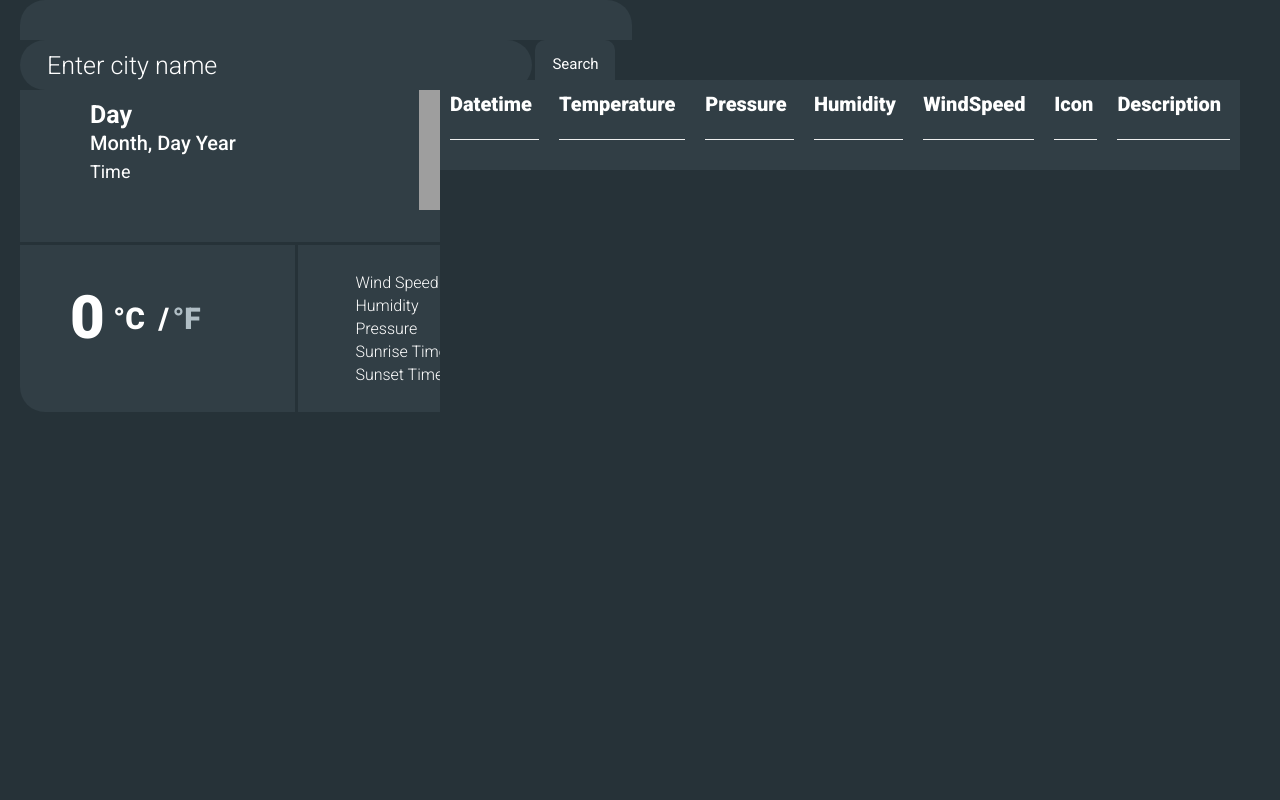
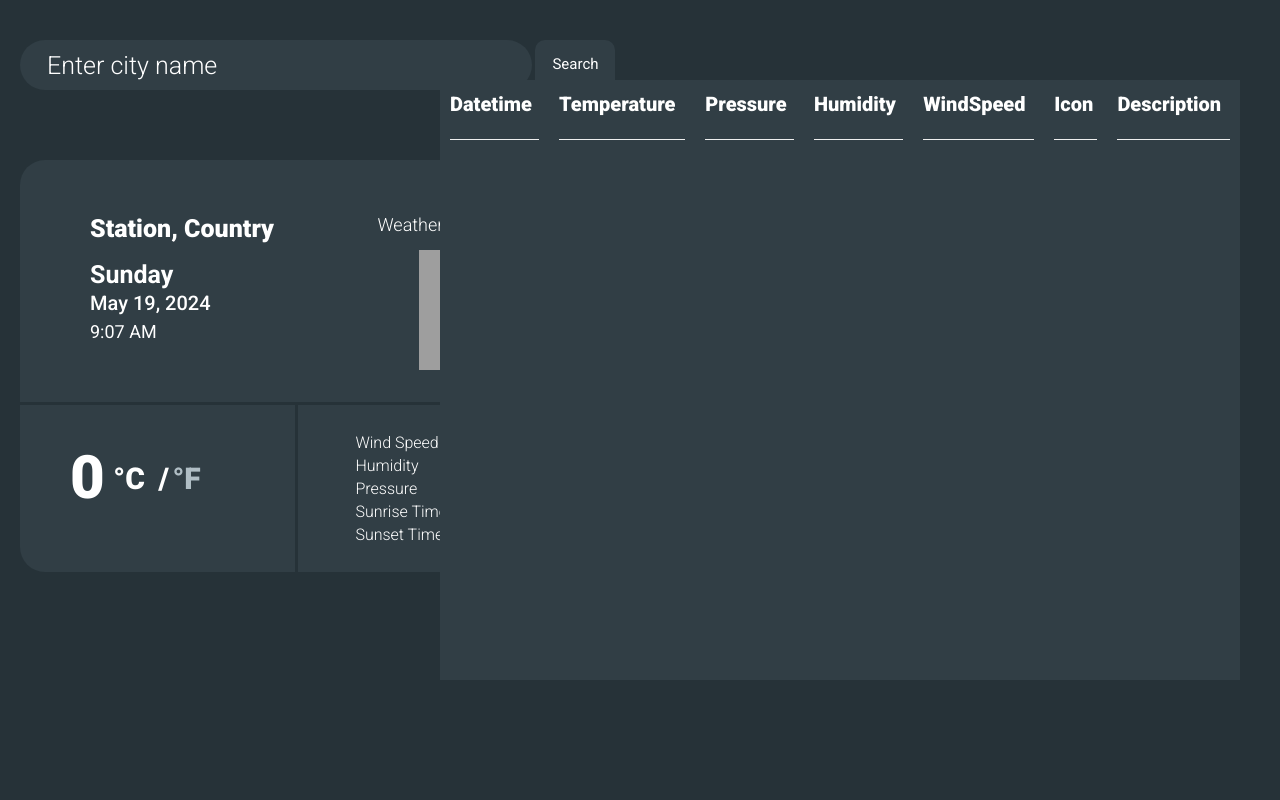
Before and after one commit to Vishal-Pattar/WeatherApp, a plain HTML site: page index.html in a window 1280 px wide. Drawn offline with nearby package versions, Linux system fonts and the light colour scheme; grey boxes are pictures that could not be loaded.

Commit message:
Minor changes

```diff
--- a/index.html
+++ b/index.html
@@ -68,7 +68,7 @@
     </div>
   </div>
   <script src='https://cdnjs.cloudflare.com/ajax/libs/jquery/2.1.3/jquery.min.js'></script>
-  <script src="script2.js"></script>
+  <script src="./script.js"></script>
 </body>
 
 </html>
```
